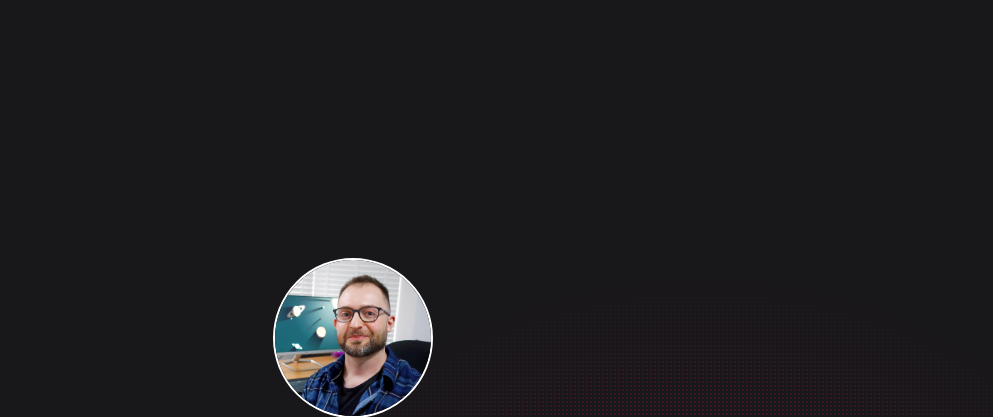
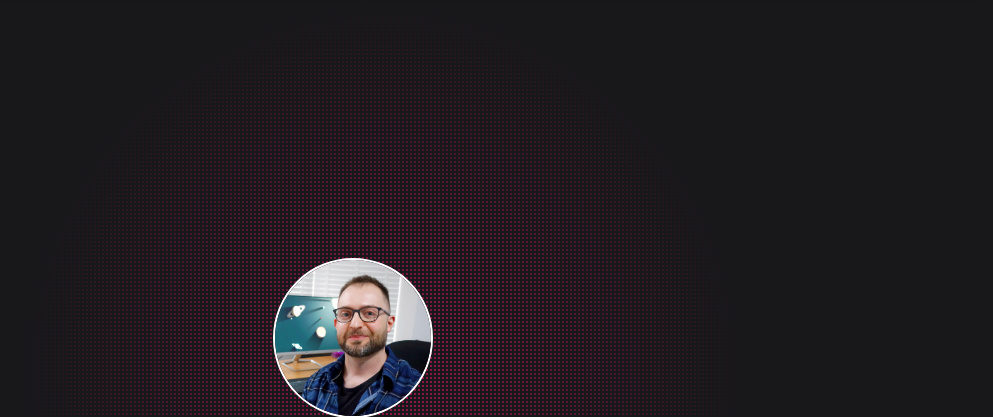
Before and after one commit to atanas-dim/personal-website, a Gatsby site: page / in a window 1280 px wide. Shown: the top 417 px of the page, without its empty margins (287-1280 px from the left). Built offline with nearby package versions, Linux system fonts and the light colour scheme; Gatsby itself is replaced by a stand-in of ours.

Commit message:
Update Hero.tsx

```diff
--- a/src/components/hero/Hero.tsx
+++ b/src/components/hero/Hero.tsx
@@ -12,11 +12,11 @@ const Hero: FC = () => {
   useEffect(() => {
     if (isInView)
       controls.start({
-        x: [-260, 40, -80, 30, -280, -120, -260],
-        y: [-260, -40, 40, 20, -280, 0, -360],
-        scale: [1, 1.5, 1.7, 1.2, 0.9, 1.2, 1.5],
+        x: [0, -260, 40, -80, 30, -280, 120, -260, -100, 50, -50],
+        y: [0, -260, -40, 40, -120, -280, 340, -360, -100, 50, -50],
+        scale: [0.7, 1, 1.1, 1.3, 1.2, 0.9, 1.2, 1.1],
         transition: {
-          duration: 20,
+          duration: 25,
           repeat: Infinity,
           repeatType: "reverse",
         },
@@ -26,12 +26,14 @@ const Hero: FC = () => {
 
   return (
     <div className="w-full h-full relative flex justify-center items-center flex-col">
-      <div className="w-full absolute top-0 left-0 z-[-20] h-full overflow-hidden hero-mask ">
+      <div className="w-full absolute top-0 left-0 z-[-20] h-full overflow-hidden hero-mask flex justify-center items-center">
         <motion.div
+          initial={{ opacity: 0 }}
+          whileInView={{ opacity: 1 }}
           animate={controls}
           onViewportEnter={() => setIsInView(true)}
           onViewportLeave={() => setIsInView(false)}
-          className="absolute top-[50%] left-[50%] translate-y-[-50%] translate-x-[-50%] origin-center w-[100vmin] h-[100vmin] bg-radial-gradient-pink bg-no-repeat bg-center bg-100vmin "
+          className=" origin-center w-[100vmin] h-[100vmin] bg-radial-gradient-pink bg-no-repeat bg-center bg-100vmin "
         />
       </div>
       <div
```
